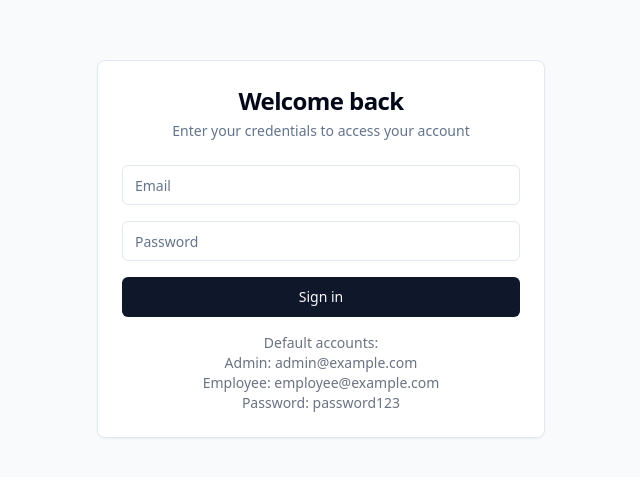
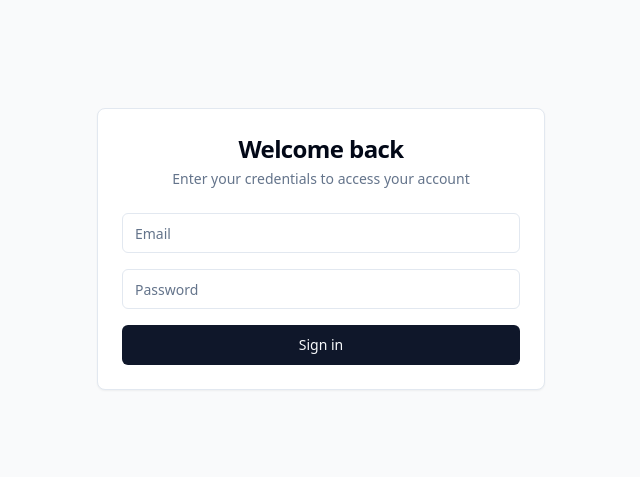
Before and after one commit to omaraben/employee-manager-pro, a React (Vite) app: page /login in a window 1280 px wide. Shown: the part 151-628 px from the top of the page, without its empty margins (319-959 px from the left). Built offline with nearby package versions, Linux system fonts and the light colour scheme.

Commit message:
Remove default account information from Login page
Deleted the default accounts information displayed in the Login page to enhance security and privacy.
[skip gpt_engineer]

```diff
--- a/src/lib/api.ts
+++ b/src/lib/api.ts
@@ -6,7 +6,10 @@ export const createUser = async (userData: Omit<Employee, "id">) => {
   console.log('Creating user:', userData);
   const { data, error } = await supabase
     .from('profiles')
-    .insert([userData])
+    .insert({
+      name: userData.name,
+      role: userData.role
+    })
     .select()
     .single();
 
--- a/src/pages/Login.tsx
+++ b/src/pages/Login.tsx
@@ -65,12 +65,6 @@ const Login = () => {
             >
               {isLoading ? "Signing in..." : "Sign in"}
             </Button>
-            <div className="mt-4 text-sm text-center text-gray-500">
-              <p className="font-medium">Default accounts:</p>
-              <p>Admin: admin@example.com</p>
-              <p>Employee: employee@example.com</p>
-              <p>Password: password123</p>
-            </div>
           </form>
         </CardContent>
       </Card>
```
